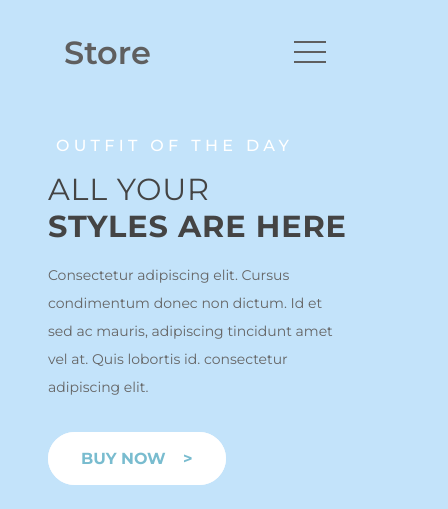
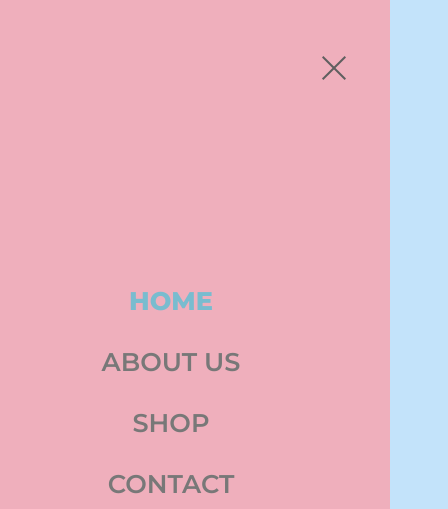
Before and after one commit to matheusdias20/fashion-landing-page, a plain HTML site: page index.html in a window 390 px wide. Both pictures are taken after a click on the element 310 px from the left and 52 px from the top of the page. Shown: the top 509 px of the page, 448 px wide, since content can reach past the window. Drawn offline with nearby package versions, Linux system fonts and the light colour scheme.

Commit message:
Config media queries [4] / toggle menu

```diff
--- a/css/style.css
+++ b/css/style.css
@@ -28,7 +28,7 @@ body {
     z-index: -1;
 }
 
-.navbar {
+header {
 
     z-index: 2;
     display: flex;
@@ -38,13 +38,13 @@ body {
     margin: 3rem 5rem 2rem 5rem;
 }
 
-.navbar a {
+header a {
     display: flex;
     align-items: center;
     justify-content: center;
 }
 
-.navbar a span {
+header a span {
     padding-left: 1rem;
 
     font-size: 2rem;
@@ -54,12 +54,12 @@ body {
 }
 
 
-.navbar ul {
+.navigation {
     display: flex;
     align-items: center;
 }
 
-.navbar .active {
+.navigation .selected {
     position: relative;
 
 
@@ -67,18 +67,9 @@ body {
     font-weight: 800;
 }
 
-.navbar .active::after {
-    content: '';
-    position: absolute;
-    background-color: #79BCCF;
-    border-radius: 5px;
-    height: 4px;
-    width: 58%;
-    left: 0;
-    bottom: -10px;
-}
 
-.navbar li {
+
+.navigation li {
     padding-right: 3rem;
 
     font-size: 1.125rem;
@@ -91,19 +82,19 @@ body {
     transition: all ease .2s;
 }
 
-.navbar li:hover {
+.navigation li:hover {
     color: #79BCCF;
 }
 
-.navbar li:last-child {
+.navigation li:last-child {
     padding-right: 0;
 }
 
-.navbar .cart {
+.navigation .cart {
     transition: 0.25s;
 }
 
-.navbar .cart:hover {
+.navigation .cart:hover {
     color: #79BCCF
 }
 
@@ -262,6 +253,7 @@ main {
 @media (max-width: 1165px) {
     body {
         background: #C3E3FA;
+        overflow-x: hidden;
     }
 }
 
@@ -279,35 +271,74 @@ main {
     }
 }
 
-
 @media (max-width: 991px) {
-
-    body {
-        overflow-y: auto;
-    }
-
     .vector {
         display: none;
     }
 
-    .navbar {
-        margin: 2rem 3rem;
+    .navigation li {
+        font-size: 1rem;
     }
 
-    .navbar ul {
+    .content .textBox h2 {
+        font-size: 3rem;
+    }
+
+    .content .textBox p {
+        font-size: 0.9rem;
+    }
+
+
+}
+
+
+@media (max-width: 840px) {
+
+    body {
+        overflow-y: auto;
+
+    }
+
+
+
+    .navigation {
+        z-index: 10000;
+    }
+
+    .navigation {
         display: none;
+    }
+
+    .navigation.active {
+        position: fixed;
+        top: 0;
+        left: 0;
+        width: 100%;
+        height: 100%;
+        background: #EFAFBC;
+
+        display: flex;
+        justify-content: center;
+        align-items: center;
+        flex-direction: column;
+
+        margin: 0;
+    }
+
+    .navigation li {
+        font-size: 1.6em;
+        margin: 15px 0;
+        display: inline-block;
     }
 
     .toggle {
         position: relative;
         width: 32px;
         height: 40px;
-        margin-right: -7rem;
         display: flex;
         justify-content: center;
         align-items: center;
-        z-index: 10000;
-
+        z-index: 100000;
         cursor: pointer;
     }
 
@@ -349,6 +380,7 @@ main {
         box-shadow: 0 0 0 #5F5F5F;
     }
 
+
     .content {
         position: relative;
         flex-direction: column;
@@ -376,8 +408,13 @@ main {
         overflow-x: hidden;
     }
 
+    header a {
+        margin-left: -2rem;
+        margin-right: 2rem;
+    }
+
     .toggle {
-        margin-right: 1rem;
+        margin-right: 0rem;
     }
 
     .content .textBox h3 {
@@ -399,7 +436,8 @@ main {
     }
 
     .imgBox img {
-        width: 300px;
+        width: 400px;
+        height: 400px;
         margin-top: 3rem;
         margin-left: -7rem;
     }
@@ -412,9 +450,8 @@ main {
     .thumb {
         position: absolute;
         flex-direction: column;
-
-        left: 15rem;
-        top: 37rem;
+        left: 20rem;
+        top: 43rem;
     }
 
     .thumb li {
--- a/index.html
+++ b/index.html
@@ -16,8 +16,10 @@
         <title>Fashion Landing Page</title>
     </head>
     <body>
+    <section class="main">
 
-        <header class="navbar">
+    </section>
+        <header>
             <a href="#">
                 <img src="assets/icon.svg" alt="">
                 <span>Store</span>
@@ -25,8 +27,8 @@
 
             <div class="toggle"></div>
 
-            <ul>
-                <li class="active">Home</li>
+            <ul class="navigation">
+                <li class="selected">Home</li>
                 <li>About Us</li>
                 <li>Shop</li>
                 <li>Contact</li>
--- a/js/main.js
+++ b/js/main.js
@@ -1,3 +1,12 @@
 function imgSlider(any) {
     document.querySelector('.jacket').src = any;
 }
+
+
+const menutoggle = document.querySelector('.toggle');
+const navigation = document.querySelector('.navigation');
+
+menutoggle.onclick = function(){
+    menutoggle.classList.toggle('active');
+    navigation.classList.toggle('active');
+}
```
